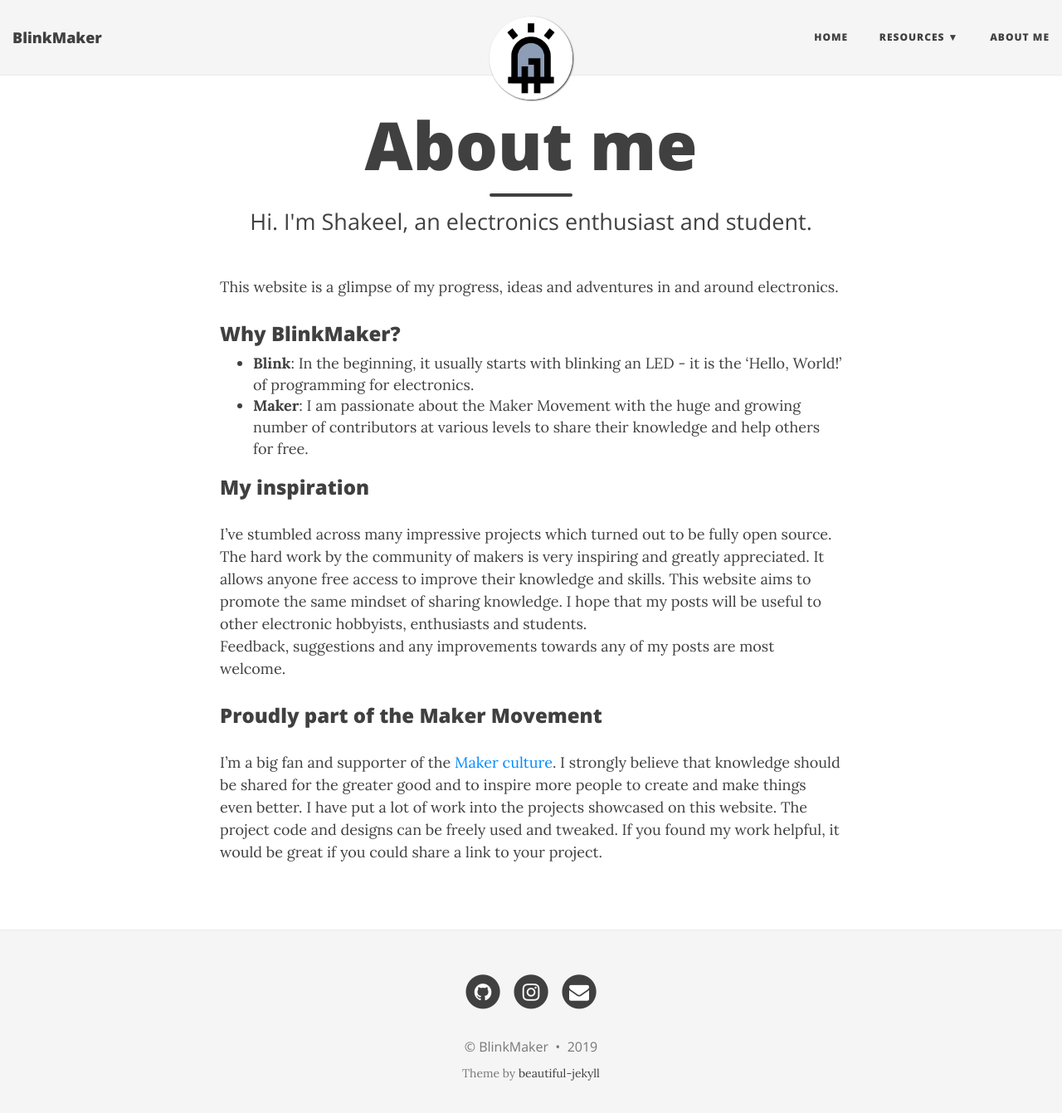
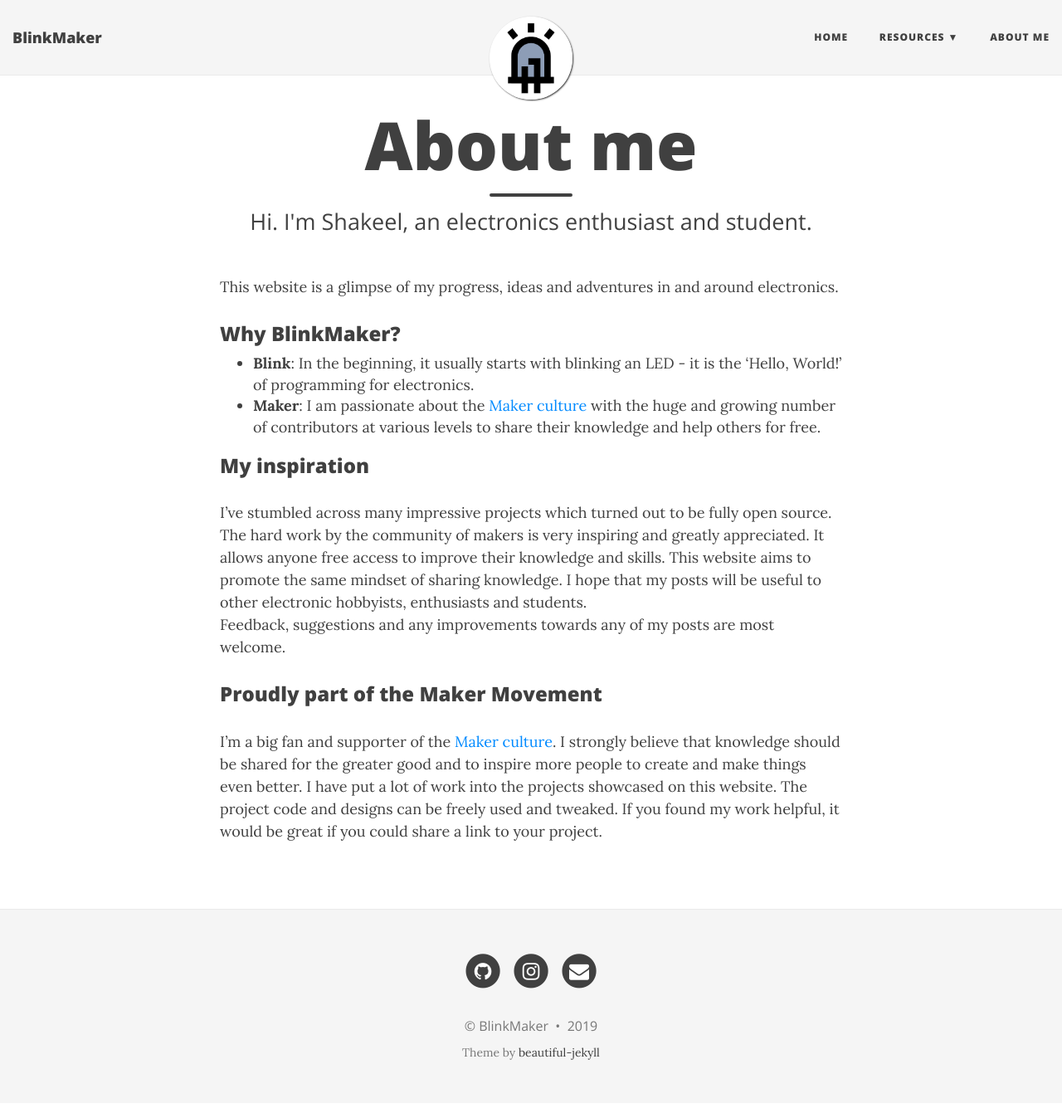
Before and after one commit to blinkmaker/blinkmaker.github.io, a Jekyll site: the page built from aboutme.md, in a window 1280 px wide and 1354 px high. Shown: the top 1341 px of the window at 83% size. Built offline with Jekyll 4.4.1, drawn with Linux system fonts in a browser that asks for light colours; nearby versions of some CDN libraries.

Commit message:
Update aboutme.md

```diff
--- a/aboutme.md
+++ b/aboutme.md
@@ -8,7 +8,7 @@
 
 ### Why BlinkMaker?
 * **Blink**: In the beginning, it usually starts with blinking an LED - it is the 'Hello, World!' of programming for electronics.
-* **Maker**: I am passionate about the Maker Movement with the huge and growing number of contributors at various levels to share their knowledge and help others for free.
+* **Maker**: I am passionate about the [Maker culture](https://en.wikipedia.org/wiki/Maker_culture) with the huge and growing number of contributors at various levels to share their knowledge and help others for free.
 
 ### My inspiration
 I've stumbled across many impressive projects which turned out to be fully open source. The hard work by the community of makers is very inspiring and greatly appreciated. It allows anyone free access to improve their knowledge and skills. This website aims to promote the same mindset of sharing knowledge. I hope that my posts will be useful to other electronic hobbyists, enthusiasts and students.
```
